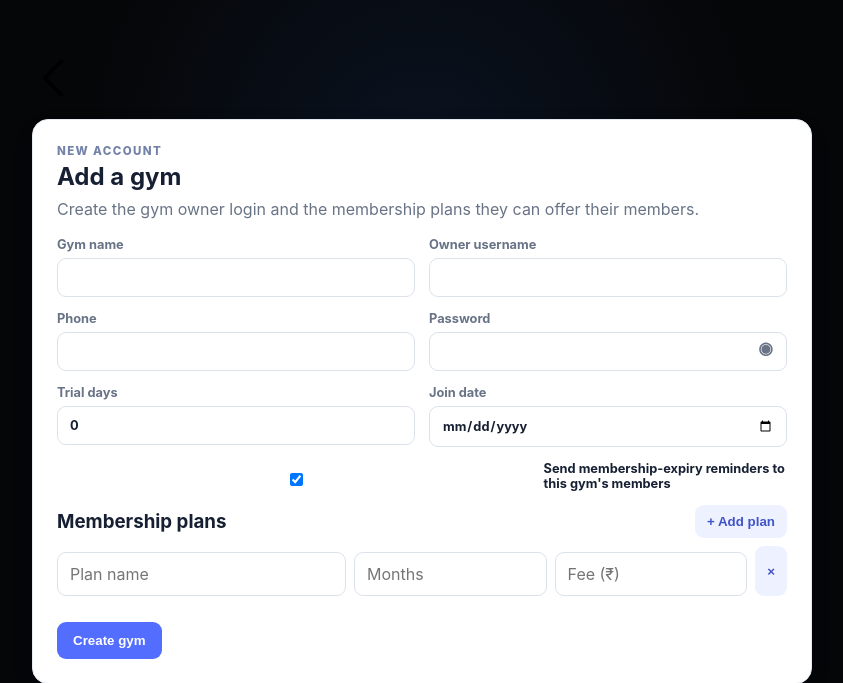
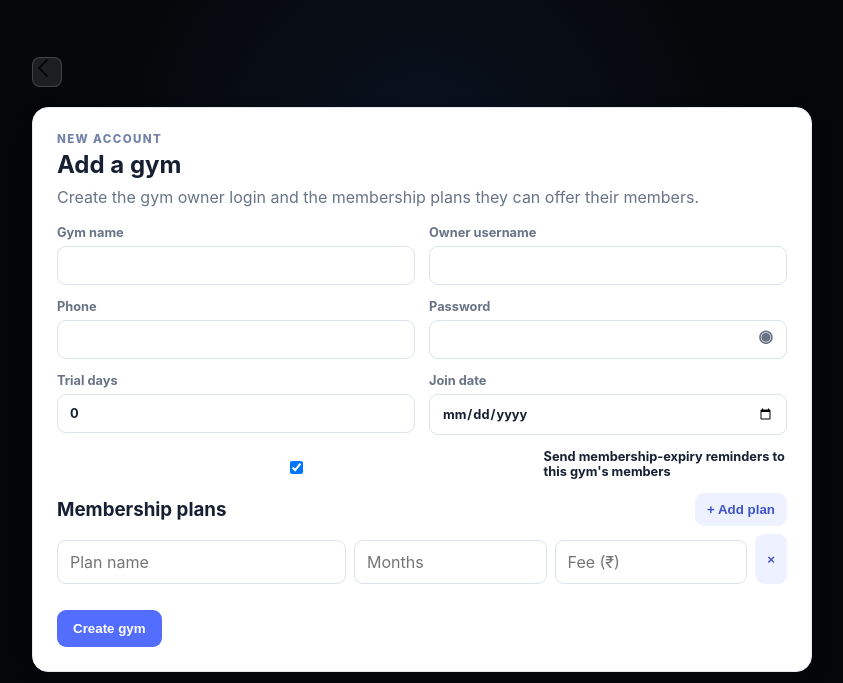
Before and after one commit to LearnEHKing/GYM-Management, a Python web app: template templates/admin_add_gym.html in a window 1280 px wide. Shown: the top 683 px of the page, without its empty margins (218-1061 px from the left). Run offline with Jinja, Linux system fonts and the light colour scheme; the template is opened without the code that fills it, so the values that code supplies are empty.

Commit message:
Back button redesign fix

```diff
--- a/static/css/base.css
+++ b/static/css/base.css
@@ -177,9 +177,27 @@ body {
   max-width: none;
 }
 
+.image-back-link,
+.back-btn {
+  display: inline-flex;
+  align-items: center;
+  justify-content: center;
+  width: 30px;
+  height: 30px;
+  flex: 0 0 30px;
+  padding: 0;
+  border: 1px solid rgba(255, 255, 255, 0.16);
+  border-radius: 8px;
+  background: rgba(255, 255, 255, 0.1);
+  color: var(--white);
+  line-height: 1;
+  text-decoration: none;
+}
 .image-back-link img,
-.back-btn img { display: block; width: 42px; height: 42px; object-fit: contain; }
-.image-back-link { display: inline-flex; align-items: center; margin-bottom: 12px; }
+.back-btn img { display: block; width: 20px; height: 20px; object-fit: contain; }
+.image-back-link { margin-bottom: 12px; }
+body.light .image-back-link,
+body.light .back-btn { border-color: var(--border); background: var(--iconbg); }
 .password-wrap { position: relative; display: flex; align-items: center; }
 .password-wrap input { padding-right: 44px !important; }
 .password-toggle { position: absolute; right: 8px; border: 0; background: transparent; color: currentColor; cursor: pointer; padding: 6px; font-size: 1.05rem; }
```
Also changed, not shown: static/css/member_details.css (+5 -5 lines), static/css/payment.css (+13 -3 lines).
